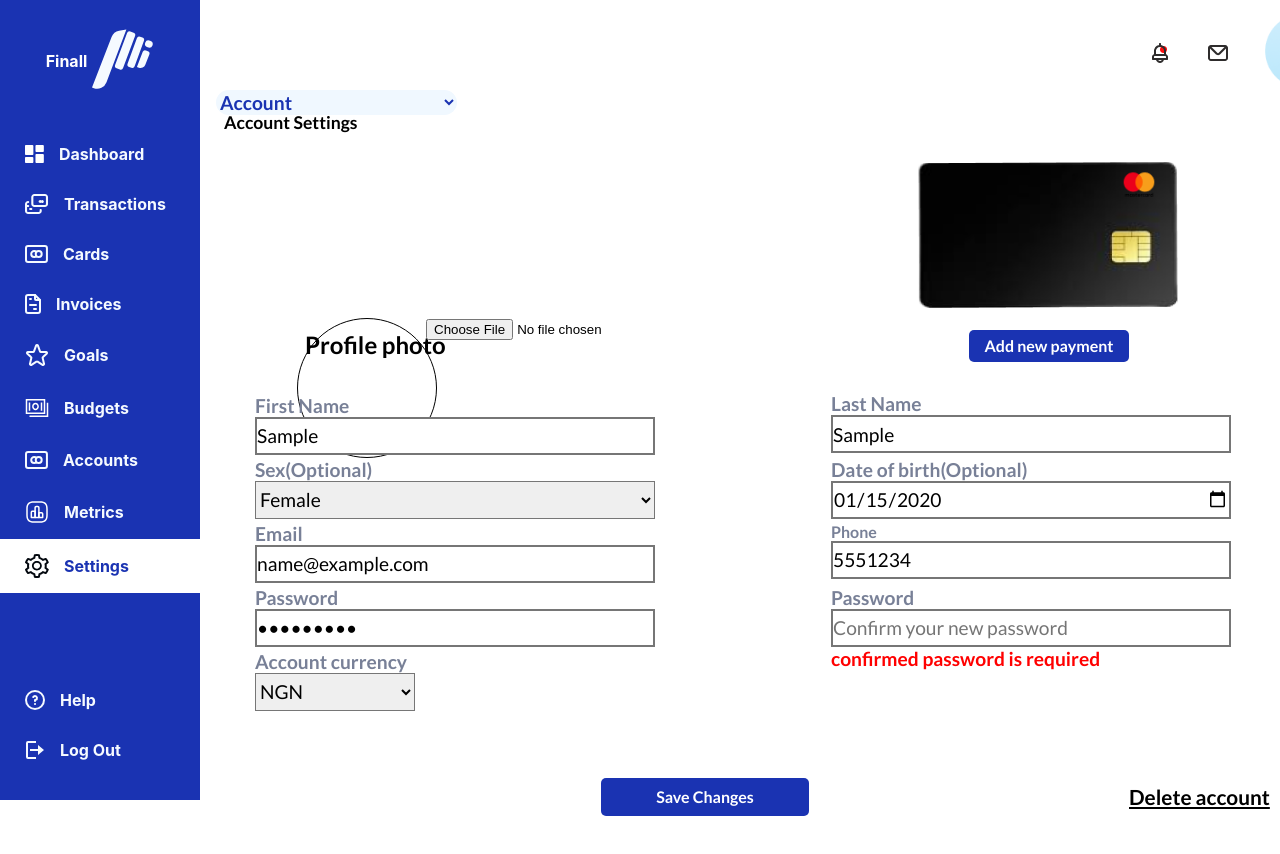
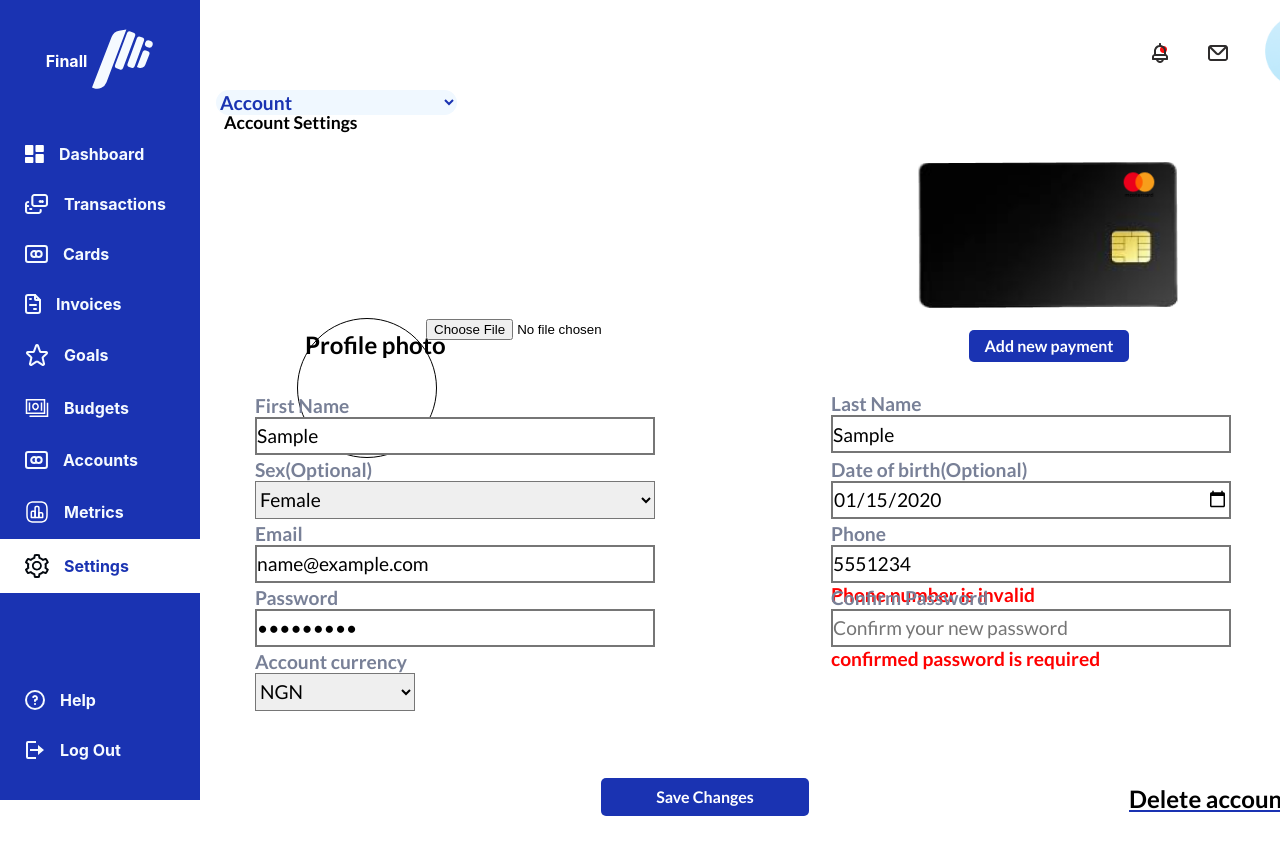
Before and after one commit to FinallNg/finall_frontend, a React (Create React App) app: page /settings in a window 1280 px wide. Both pictures are taken after typing "Sample", "Sample", "2020-01-15", "name@example.com", "5551234", "Sample123" into the empty fields and a click on the button "Save Changes". Shown: the top 854 px of the page. Built offline with nearby package versions, Linux system fonts and the light colour scheme.

Commit message:
validate

```diff
--- a/src/Components/Dashboard/ConnectBank/ConnectBank.css
+++ b/src/Components/Dashboard/ConnectBank/ConnectBank.css
@@ -1,7 +1,7 @@
 .Banks{
     display:flex;
-    height: 90vh;
-    margin-top: 1rem;
+    height: 80vh;
+    margin-top: 2.5rem;
     margin-bottom: 7rem;
 }
 
--- a/src/Components/Dashboard/Settings/Settings.css
+++ b/src/Components/Dashboard/Settings/Settings.css
@@ -11,7 +11,7 @@
     color: red;
     align-items: center;
     justify-content: center;
-    height: 20px;
+    margin-bottom: 0.5rem;
 }
 
 .shadow{
@@ -245,6 +245,7 @@
     display: flex;
     flex: content;
     width: 100px;
+    font-size: 1.2rem;
 }
 .user-input div:nth-child(7) input{
     width: 25rem;
@@ -357,7 +358,7 @@
     border-color: transparent;
     font-weight: bold;
     font-size: 1rem;
-    transition: 0.3s ease-in;
+    transition: 0.4s ease-in-out;
 }
 
 .confirm > :hover{
@@ -376,14 +377,20 @@
 }
 
 
-.delete{
+.delete > span:nth-child(1){
     display: flex;
     position: relative;
     top: 36rem;
     right: -33rem;
     text-decoration: underline;
+    text-decoration-color: var(--finall2);
     font-weight: bold;
     font:larger;
     font-family: lato;
-    font-size: 1.3rem;
+    font-size: 1.5rem;
 }
+
+.delete > :hover{
+    cursor: pointer;
+    color: var(--finall2);
+}
--- a/src/Components/Dashboard/Settings/Settings.js
+++ b/src/Components/Dashboard/Settings/Settings.js
@@ -48,7 +48,7 @@ const Settings = () => {
          {/* collecting and storing user data in the database */}
 
           <div className = 'user-data'>
-            <form className = "user-input" onSubmit= {handleSubmit}>
+            <form className = "user-input" method= "POST" onSubmit= {handleSubmit}>
               <div id = "display_image">
               <input  id = "image_input"  type="file" accept="image/jpg, image/jpeg"  name = 'profile'
               value={values.profile}
@@ -91,6 +91,7 @@ const Settings = () => {
             <input type= "date" placeholder='Please enter your Date of birth' name ="birth"
             value={values.birth}
             onChange = {handleChange}/>
+            {errors.birth && <p>{errors.birth}</p>}
             </label>
             </div>
 
@@ -109,6 +110,7 @@ const Settings = () => {
             <input type="tel" id='phone' placeholder='08012345678' required = "required" name = "phone"
             value={values.phone}
             onChange = {handleChange}/>
+            {errors.phone && <p>{errors.phone}</p>}
             </label>
             </div>
 
@@ -117,19 +119,16 @@ const Settings = () => {
             <input id = 'password' type= 'password'  placeholder='Create a strong password' name = "password"
             value={values.password}
             onChange = {handleChange}/>
-            <i  class="bi bi-eye-slash" id = 'visibility'></i>
             {errors.password && <p>{errors.password}</p>}
-
             </label>
             </div>
 
             <div className='eighth'>
-            <label  htmlFor = 'Password' className='form-label'>Password
+            <label  htmlFor = 'Password' className='form-label'>Confirm Password
             <input id = 'password1' type= 'password'  placeholder='Confirm your new password' name="password1"
             value={values.password1}
             onChange = {handleChange}/>
             {errors.password1 && <p>{errors.password1}</p>}
-
             </label>
             </div>
 
@@ -151,7 +150,9 @@ const Settings = () => {
             <button action = "submit">Save Changes</button>
             </div>
 
-            <div className='delete'>Delete account</div>
+            <div className='delete'>
+              <span>Delete account</span>
+            </div>
             </form>
 
           </div>
--- a/src/Components/Dashboard/Settings/Validate.js
+++ b/src/Components/Dashboard/Settings/Validate.js
@@ -1,30 +1,46 @@
 export default function Validate(values) {
   let errors = {}
 
+
+  //Validation to check for authenticity of Username
   if (!values.username.trim()) {
     errors.username = 'Username is required';
-  }
+  };
+
+// Validation to check for entry of Date of birth
+if (!values.birth){
+  errors.birth = 'Please enter a date'
+};
+
 
   //validation for Email
   if (!values.email) {
     errors.email = "Email is required";
   } else if(!/^[A-Z0-9._%+-]+@[A-Z0-9.-]+\.[A-Z]{2,}$/i.test(values.email)) {
     errors.email = 'Email address is invalid';
-  }
+  };
+
+
+
+    //Validation to checkmate phone number authenticity
+    if (!values.phone){
+      errors.phone = 'please enter a valid phone number';
+    } else if (!/^\(?([0-9]{3})\)?[-.]?([0-9]{3})[-.]?([0-9]{5})$/i.test(values.phone)) {
+      errors.phone = 'Phone number is invalid'
+    };
 
 //Validation logic for password
   if (!values.password) {
     errors.password = 'Password is required';
   } else if(values.password.length < 7) {
     errors.password ='Password needs to be at least seven characters';
-  }
+  };
 
 //Validation logic for password1
   if (!values.password1) {
     errors.password1 = 'confirmed password is required';
-  } else if(!values.password1 !== values.password) {
-    errors.password1 = 'Passwords do not match. Please check again';
+  } else if(values.password1 !== values.password) {
+    errors.password1 = 'Passwords do not match'
   };
-
   return errors;
-}
+};
--- a/src/Components/LinkAccount/LinkAccount.css
+++ b/src/Components/LinkAccount/LinkAccount.css
@@ -14,6 +14,7 @@
     background: var(--finall2);
     top: 95%;
     left: 39rem;
+    transition: 0.3s ease-in;
 }
 
 
--- a/src/Components/Notify/Notify.css
+++ b/src/Components/Notify/Notify.css
@@ -3,6 +3,7 @@
     height: 20vh;
     margin-top: 0.3rem;
 }
+
 
 .p-right{
     display: flex;
--- a/src/Components/Notify/Notify.js
+++ b/src/Components/Notify/Notify.js
@@ -15,6 +15,7 @@ const Notify = () => {
             <img src={Dot} alt="" />
             <img src={Bell} alt="" />
             </div>
+
           </div>
     </div>
   )
```
